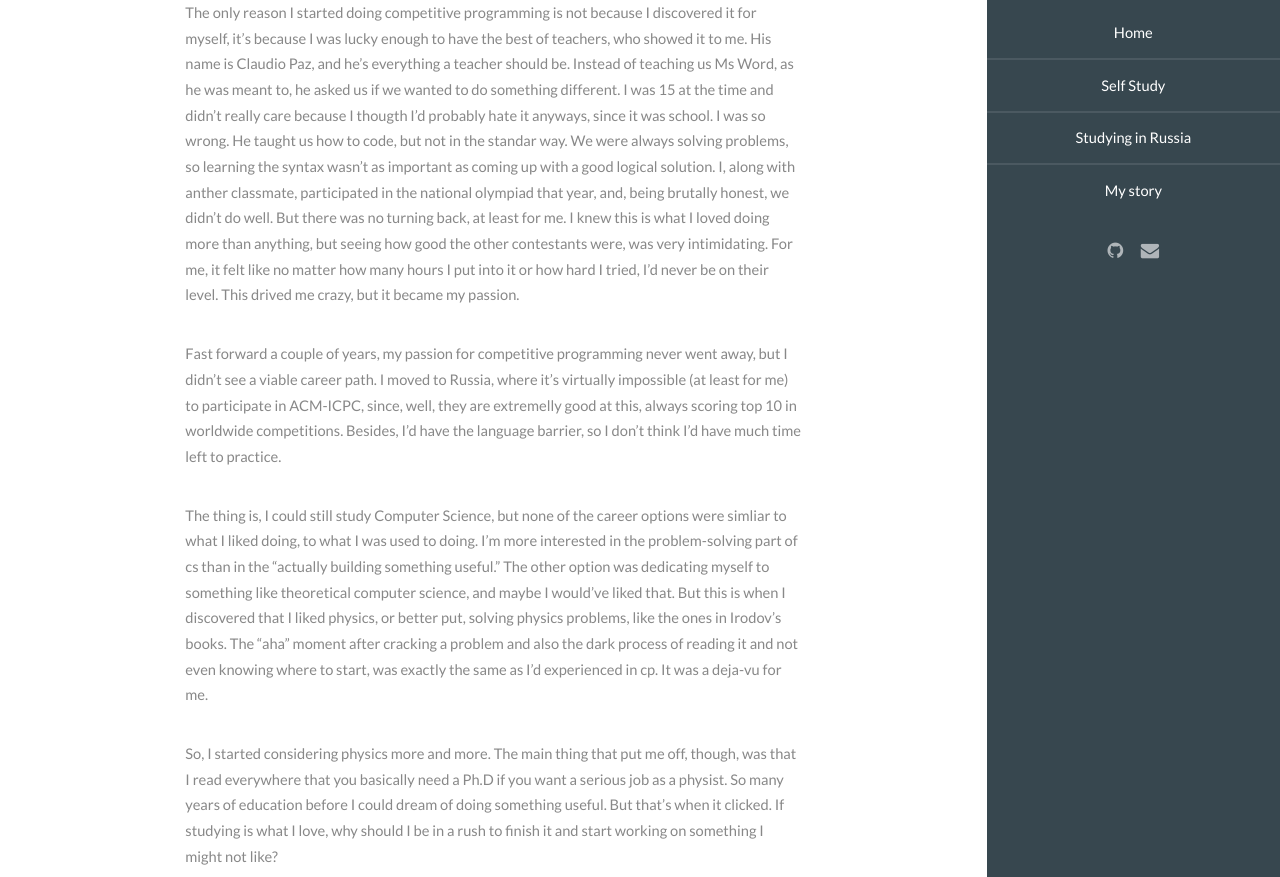
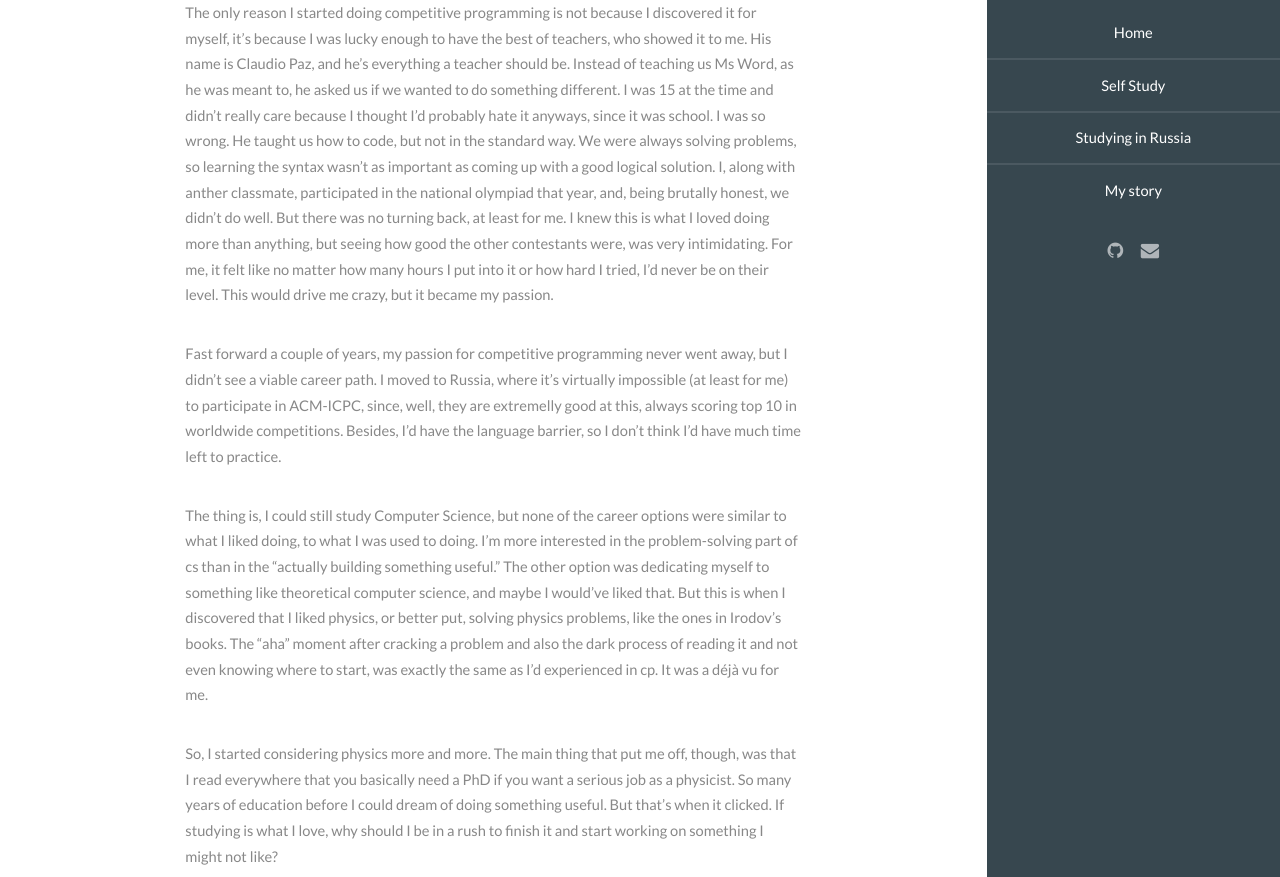
Before and after one commit to sofiabelen/sofiabelen.github.io, a Jekyll site: the page built from _posts/2019-06-27-from_programming_to_physics.md, in a window 1280 px wide and 1400 px high. Shown: the part 304-1181 px from the top of the window. Built offline with Jekyll 4.4.1, drawn with Linux system fonts in a browser that asks for light colours; some of the changed text lies outside the part shown.

Commit message:
Update other posts

```diff
--- a/_posts/2019-06-27-from_programming_to_physics.md
+++ b/_posts/2019-06-27-from_programming_to_physics.md
@@ -3,14 +3,14 @@
 title: From programming to physics
 categories: mystory
 ---
-The only reason I started doing competitive programming is not because I discovered it for myself, it's because I was lucky enough to have the best of teachers, who showed it to me. His name is Claudio Paz, and he's everything a teacher should be. Instead of teaching us Ms Word, as he was meant to, he asked us if we wanted to do something different. I was 15 at the time and didn't really care because I thougth I'd probably hate it anyways, since it was school. I was so wrong. He taught us how to code, but not in the standar way. We were always solving problems, so learning the syntax wasn't as important as coming up with a good logical solution. I, along with anther classmate, participated in the national olympiad that year, and, being brutally honest, we didn't do well. But there was no turning back, at least for me. I knew this is what I loved doing more than anything, but seeing how good the other contestants were, was very intimidating. For me, it felt like no matter how many hours I put into it or how hard I tried, I'd never be on their level. This drived me crazy, but it became my passion.
+The only reason I started doing competitive programming is not because I discovered it for myself, it's because I was lucky enough to have the best of teachers, who showed it to me. His name is Claudio Paz, and he's everything a teacher should be. Instead of teaching us Ms Word, as he was meant to, he asked us if we wanted to do something different. I was 15 at the time and didn't really care because I thought I'd probably hate it anyways, since it was school. I was so wrong. He taught us how to code, but not in the standard way. We were always solving problems, so learning the syntax wasn't as important as coming up with a good logical solution. I, along with anther classmate, participated in the national olympiad that year, and, being brutally honest, we didn't do well. But there was no turning back, at least for me. I knew this is what I loved doing more than anything, but seeing how good the other contestants were, was very intimidating. For me, it felt like no matter how many hours I put into it or how hard I tried, I'd never be on their level. This would drive  me crazy, but it became my passion.
 
 Fast forward a couple of years, my passion for competitive programming never went away, but I didn't see a viable career path. I moved to Russia, where it's virtually impossible (at least for me) to participate in ACM-ICPC, since, well, they are extremelly good at this, always scoring top 10 in worldwide competitions. Besides, I'd have the language barrier, so I don't think I'd have much time left to practice.
 
-The thing is, I could still study Computer Science, but none of the career options were simliar to what I liked doing, to what I was used to doing. I'm more interested in the problem-solving part of cs than in the "actually building something useful." The other option was dedicating myself to something like theoretical computer science, and maybe I would've liked that. But this is when I discovered that I liked physics, or better put, solving physics problems, like the ones in Irodov's books. The "aha" moment after cracking a problem and also the dark process of reading it and not even knowing where to start, was exactly the same as I'd experienced in cp. It was a deja-vu for me.
+The thing is, I could still study Computer Science, but none of the career options were similar to what I liked doing, to what I was used to doing. I'm more interested in the problem-solving part of cs than in the "actually building something useful." The other option was dedicating myself to something like theoretical computer science, and maybe I would've liked that. But this is when I discovered that I liked physics, or better put, solving physics problems, like the ones in Irodov's books. The "aha" moment after cracking a problem and also the dark process of reading it and not even knowing where to start, was exactly the same as I'd experienced in cp. It was a déjà vu for me.
 
-So, I started considering physics more and more. The main thing that put me off, though, was that I read everywhere that you basically need a Ph.D if you want a serious job as a physist. So many years of education before I could dream of doing something useful. But that's when it clicked. If studying is what I love, why should I be in a rush to finish it and start working on something I might not like?
+So, I started considering physics more and more. The main thing that put me off, though, was that I read everywhere that you basically need a PhD if you want a serious job as a physicist. So many years of education before I could dream of doing something useful. But that's when it clicked. If studying is what I love, why should I be in a rush to finish it and start working on something I might not like?
 
 The rest was more like a leap of faith. I knew I liked physics, but I couldn't be sure because I'd been studying it only for like a month. I had to make a decision, though, because I had to apply for a scholarship and choose a program. So I did it. I chose physics. Mainly because it was the path that kept my options open. It gives me a base, upon which I can start building on. This is also dangerous, however, since it doesn't give you a clear career path, you have to define what you want to do.
 
-Before choosing this, this thought was always in my head: would you still be doing somehting you love if someone else hadn't showed you the way? I know it's completely irrational to feel bad that you found your passion because someone showed it to you, since that's usually the case, but I wanted to discover something else by myself. Maybe there were other things that would interest me just as much or maybe more, but I hadn't discovered them. If I don't explore, I might never discover them. This was a scary thought for me, and it's also one of the reasons why I changed my path, after 4 years of dedicating myself to cp.
+Before choosing this, this thought was always in my head: would you still be doing something you love if someone else hadn't showed you the way? I know it's completely irrational to feel bad that you found your passion because someone showed it to you, since that's usually the case, but I wanted to discover something else by myself. Maybe there were other things that would interest me just as much or maybe more, but I hadn't discovered them. If I don't explore, I might never discover them. This was a scary thought for me, and it's also one of the reasons why I changed my path, after 4 years of dedicating myself to cp.
```
Also changed, not shown: _posts/2019-06-25-foreignlanguages.md (+13 -5 lines), images/russian_cursive.jpg (added).
